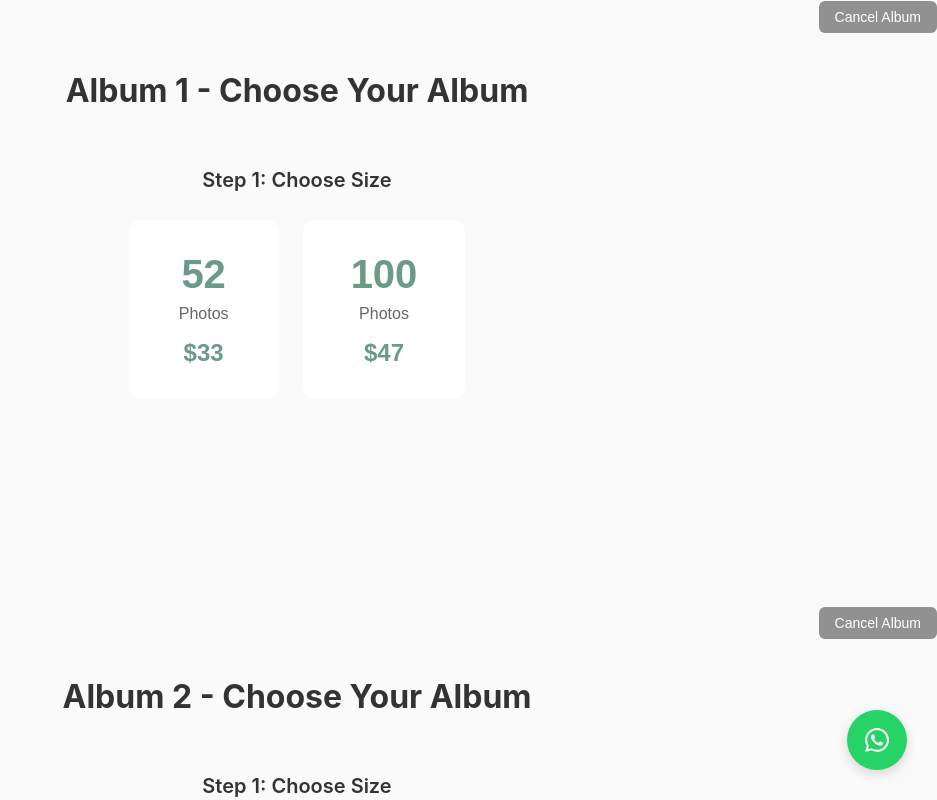
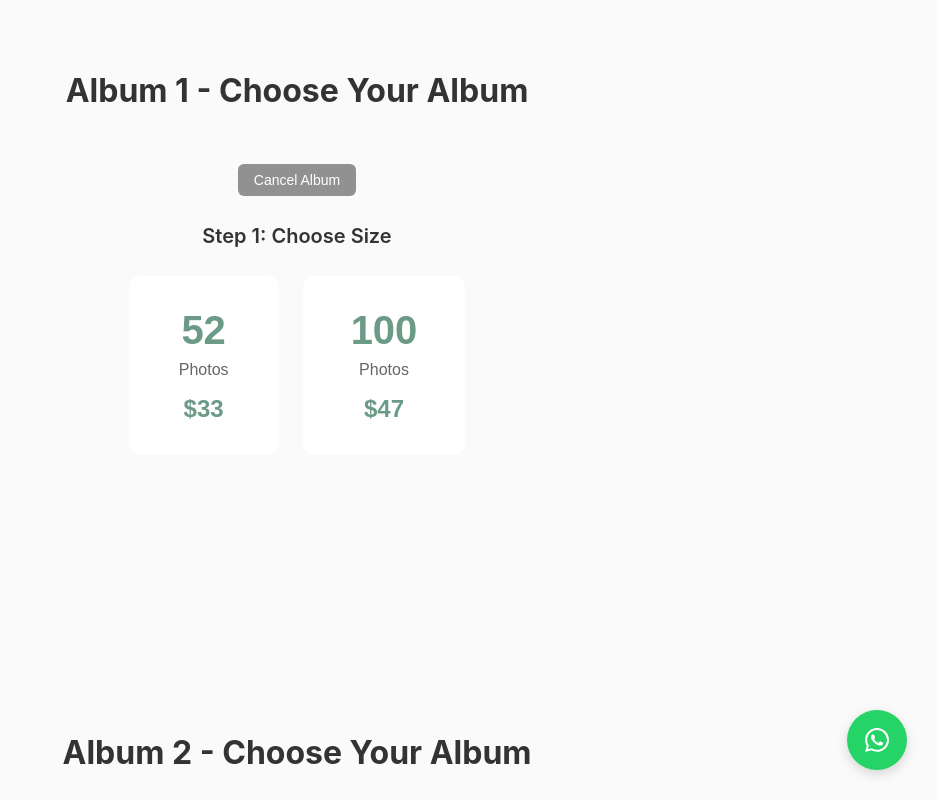
Before and after one commit to zahiallam-design/traces-landing-page, a React (Vite) app: page / in a window 1280 px wide. Both pictures are taken after a click on the button "5 Albums". Shown: the part 1866-2666 px from the top of the page, without its empty margins (343-1280 px from the left). Built offline with nearby package versions, Linux system fonts and the light colour scheme.

Commit message:
Update build fix

```diff
--- a/src/App.jsx
+++ b/src/App.jsx
@@ -484,41 +484,7 @@ DELIVERY TIME: Your order will be delivered to your doorstep within 3 to 5 busin
         <>
           <div id="album-sections" style={{ marginTop: '2rem' }}>
             {albums.map((album, index) => (
-              <div key={album.id} className="album-section-wrapper" style={{ marginBottom: '4rem', paddingBottom: '2rem', borderBottom: index < albums.length - 1 ? '2px solid var(--border-light)' : 'none', position: 'relative' }}>
-                <button
-                  onClick={() => handleRemoveAlbum(index)}
-                  disabled={albumUploadStates[index] || albums.length === 1}
-                  className="btn-remove-album"
-                  style={{
-                    position: 'absolute',
-                    top: '0',
-                    right: '0',
-                    padding: '0.5rem 1rem',
-                    fontSize: '0.875rem',
-                    backgroundColor: '#929191',
-                    color: 'white',
-                    border: 'none',
-                    borderRadius: '6px',
-                    cursor: (albumUploadStates[index] || albums.length === 1) ? 'not-allowed' : 'pointer',
-                    opacity: (albumUploadStates[index] || albums.length === 1) ? 0.5 : 1,
-                    zIndex: 10,
-                    fontWeight: '500',
-                    transition: 'background-color 0.2s ease'
-                  }}
-                  onMouseEnter={(e) => {
-                    if (!albumUploadStates[index] && albums.length > 1) {
-                      e.target.style.backgroundColor = '#7a7a7a';
-                    }
-                  }}
-                  onMouseLeave={(e) => {
-                    if (!albumUploadStates[index] && albums.length > 1) {
-                      e.target.style.backgroundColor = '#929191';
-                    }
-                  }}
-                  title={albumUploadStates[index] ? 'Cannot remove album while uploading' : albums.length === 1 ? 'At least one album is required' : 'Remove this album'}
-                >
-                  Cancel Album
-                </button>
+              <div key={album.id} className="album-section-wrapper" style={{ marginBottom: '4rem', paddingBottom: '2rem', borderBottom: index < albums.length - 1 ? '2px solid var(--border-light)' : 'none' }}>
                 <AlbumOptions
                   albumIndex={index}
                   selectedAlbum={album.selectedAlbum}
@@ -546,6 +512,9 @@ DELIVERY TIME: Your order will be delivered to your doorstep within 3 to 5 busin
                     }
                   }}
                   hasError={validationErrors[`album-${index}-size`] || validationErrors[`album-${index}-color`]}
+                  onRemoveAlbum={handleRemoveAlbum}
+                  canRemoveAlbum={albums.length > 1}
+                  isUploading={albumUploadStates[index]}
                 />
                 {album.selectedAlbum && album.selectedColor && (
                   <UploadSection
--- a/src/components/AlbumOptions.jsx
+++ b/src/components/AlbumOptions.jsx
@@ -7,7 +7,7 @@ const albums = [
   { size: 100, price: 47 }
 ];
 
-function AlbumOptions({ albumIndex, selectedAlbum, onAlbumSelect, selectedColor, onColorChange, hasError }) {
+function AlbumOptions({ albumIndex, selectedAlbum, onAlbumSelect, selectedColor, onColorChange, hasError, onRemoveAlbum, canRemoveAlbum, isUploading }) {
   const breakpoint = useBreakpoint();
   const isMobile = ['xs', 'ss', 'sm'].includes(breakpoint);
 
@@ -40,6 +40,41 @@ function AlbumOptions({ albumIndex, selectedAlbum, onAlbumSelect, selectedColor,
           Album {albumIndex + 1} - Choose Your Album
           {hasError && <span className="error-badge" title="This step needs to be completed">⚠</span>}
         </h2>
+
+        {onRemoveAlbum && (
+          <div style={{ display: 'flex', justifyContent: 'center', marginBottom: '1.5rem' }}>
+            <button
+              onClick={() => onRemoveAlbum(albumIndex)}
+              disabled={!canRemoveAlbum || isUploading}
+              className="btn-remove-album"
+              style={{
+                padding: '0.5rem 1rem',
+                fontSize: '0.875rem',
+                backgroundColor: '#929191',
+                color: 'white',
+                border: 'none',
+                borderRadius: '6px',
+                cursor: (!canRemoveAlbum || isUploading) ? 'not-allowed' : 'pointer',
+                opacity: (!canRemoveAlbum || isUploading) ? 0.5 : 1,
+                fontWeight: '500',
+                transition: 'background-color 0.2s ease'
+              }}
+              onMouseEnter={(e) => {
+                if (canRemoveAlbum && !isUploading) {
+                  e.target.style.backgroundColor = '#7a7a7a';
+                }
+              }}
+              onMouseLeave={(e) => {
+                if (canRemoveAlbum && !isUploading) {
+                  e.target.style.backgroundColor = '#929191';
+                }
+              }}
+              title={isUploading ? 'Cannot remove album while uploading' : !canRemoveAlbum ? 'At least one album is required' : 'Remove this album'}
+            >
+              Cancel Album
+            </button>
+          </div>
+        )}
 
         {/* Step 1: Size Selection */}
         <div className="album-selection-step">
```
